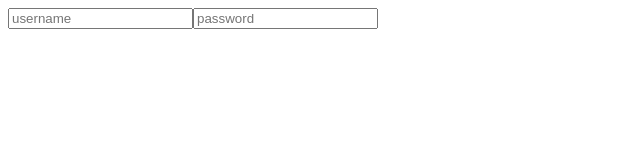
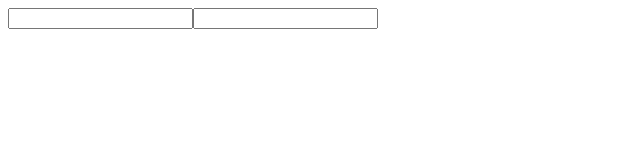
Before and after one commit to app-iq/wb-forms, a React (Create React App) app: page / in a window 1280 px wide. Shown: the top 160 px of the page, without its empty margins (0-640 px from the left). Built offline with nearby package versions, Linux system fonts and the light colour scheme.

Commit message:
withField HOC

```diff
--- a/src/Data/EasyFormReducer.ts
+++ b/src/Data/EasyFormReducer.ts
@@ -1,15 +1,19 @@
 import {EasyFormAction} from "../Actions/EasyFormAction";
 import {SetupActionType} from "../Actions/SetupAction";
 import {StateActionType} from "../Actions/StateAction";
+import {FieldConfiguration} from "../Field/FieldConfiguration";
+import {FieldState} from "../Field/FieldState";
+
+
+export interface Field {
+    configuration: FieldConfiguration;
+    state: FieldState;
+}
+
+export type Fields = { [fieldName: string]: Field }
 
 export interface EasyFormReducerState {
-    fields: {
-        [fieldName: string]: {
-            configuration: any;
-            state: any;
-            ref: any;
-        }
-    }
+    fields: Fields;
 }
 
 export const easyFormReducerInitialState: EasyFormReducerState = {
@@ -24,7 +28,10 @@ export const easyFormReducer: EasyFormReducer = (state, action) => {
     const fields = {...state.fields};
     switch (action.type) {
         case SetupActionType.INITIALIZE_FIELD:
-            fields[action.payload] = {configuration: {name: action.payload}, state: {value: ''}, ref: null};
+            fields[action.payload] = {
+                configuration: {name: action.payload, valueSelector: null as any},
+                state: {value: ''}
+            };
             return {...state, fields: fields};
         case StateActionType.CHANGE_VALUE:
             let toChangeField = fields[action.payload.fieldName];
--- a/src/DefaultComponents/DefaultTextField.tsx
+++ b/src/DefaultComponents/DefaultTextField.tsx
@@ -1,16 +1,15 @@
 import {FieldProps} from "../Field/FieldProps";
-import {useField} from "../Field/Hooks";
-import {StateActions} from "../Actions/StateAction";
-import {useContext} from "react";
-import {DispatchContext} from "../Context/DispatchContext";
+import {withField, WithFieldProps} from "../Field/WithField";
 
-export function DefaultTextField({name}: FieldProps) {
-    const field = useField(name);
-    const dispatch = useContext(DispatchContext);
-    if (field === undefined) {
-        console.log('field not initialized yet');
-        return null;
-    }
-    return <input name={name} placeholder={name} value={field.state.value}
-                  onChange={e => dispatch(StateActions.changeValue(name , e.target.value))}/>
+interface Props extends FieldProps , WithFieldProps{
 }
+
+function DefaultTextField(props : Props) {
+    const {field , handleChange} = props;
+    return <input name={field.configuration.name}
+                  value={field.state.value}
+                  onChange={handleChange}/>
+}
+
+
+export default withField(DefaultTextField);
--- /dev/null
+++ b/src/Field/FieldConfiguration.ts
@@ -0,0 +1,4 @@
+export interface FieldConfiguration {
+    name: string;
+    valueSelector: (e: any) => any;
+}
--- /dev/null
+++ b/src/Field/FieldState.ts
@@ -0,0 +1,4 @@
+export interface FieldState {
+    value: any;
+    //TODO : add other
+}
--- /dev/null
+++ b/src/Field/WithField.tsx
@@ -0,0 +1,31 @@
+import {useField} from "./Hooks";
+import {useContext} from "react";
+import {DispatchContext} from "../Context/DispatchContext";
+import {StateActions} from "../Actions/StateAction";
+import {Field} from "../Data/EasyFormReducer";
+import {FieldProps} from "./FieldProps";
+
+export interface WithFieldProps {
+    handleChange: (e: any) => void;
+    field: Field;
+    dispatch: any;
+}
+
+export function withField(Component: any) {
+    return function ({name}: FieldProps) {
+        const field = useField(name);
+        const dispatch = useContext(DispatchContext);
+        if (field === undefined) {
+            return null;
+        }
+
+        let onChange: any = (e: any) => dispatch(StateActions.changeValue(name, e.target.value));
+
+        const toInjectProps: WithFieldProps = {
+            handleChange: onChange,
+            dispatch: dispatch,
+            field: field
+        };
+        return <Component {...toInjectProps}/>
+    }
+}
--- a/src/__examples/Example.tsx
+++ b/src/__examples/Example.tsx
@@ -1,5 +1,5 @@
 import {EasyForm} from "../Root/EasyForm";
-import {DefaultTextField} from "../DefaultComponents/DefaultTextField";
+import DefaultTextField from "../DefaultComponents/DefaultTextField";
 
 export function SimpleExample() {
     return <EasyForm>
```
Also changed, not shown: 1 other file (tests, documents, lock files or other folders).
